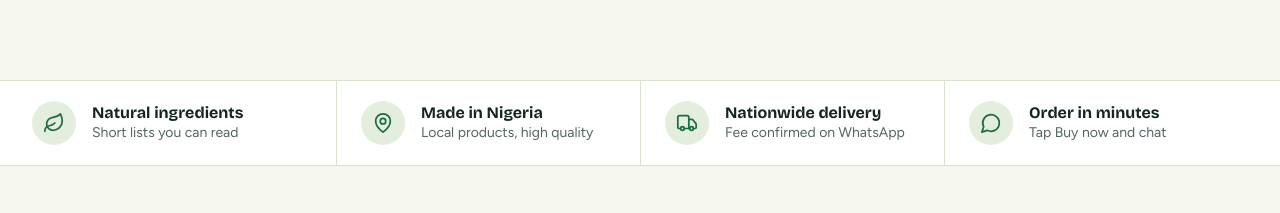
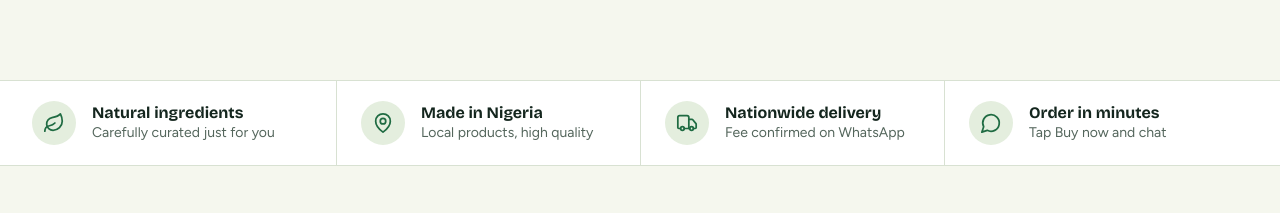
Before and after one commit to IfeanyiOkpana/tricia-healthy-naturals-vue, a Vue app: page / in a window 1280 px wide. Shown: the part 820-1033 px from the top of the page. Built offline with nearby package versions, Linux system fonts and the light colour scheme.

Commit message:
updated content text

```diff
--- a/src/data/content.js
+++ b/src/data/content.js
@@ -15,7 +15,7 @@ export const heroPoints = [
 ];
 
 export const trust = [
-  { icon: 'leaf', title: 'Natural ingredients', text: 'Short lists you can read' },
+  { icon: 'leaf', title: 'Natural ingredients', text: 'Carefully curated just for you' },
   { icon: 'pin', title: 'Made in Nigeria', text: 'Local products, high quality' },
   { icon: 'truck', title: 'Nationwide delivery', text: 'Fee confirmed on WhatsApp' },
   { icon: 'chat', title: 'Order in minutes', text: 'Tap Buy now and chat' },
```
